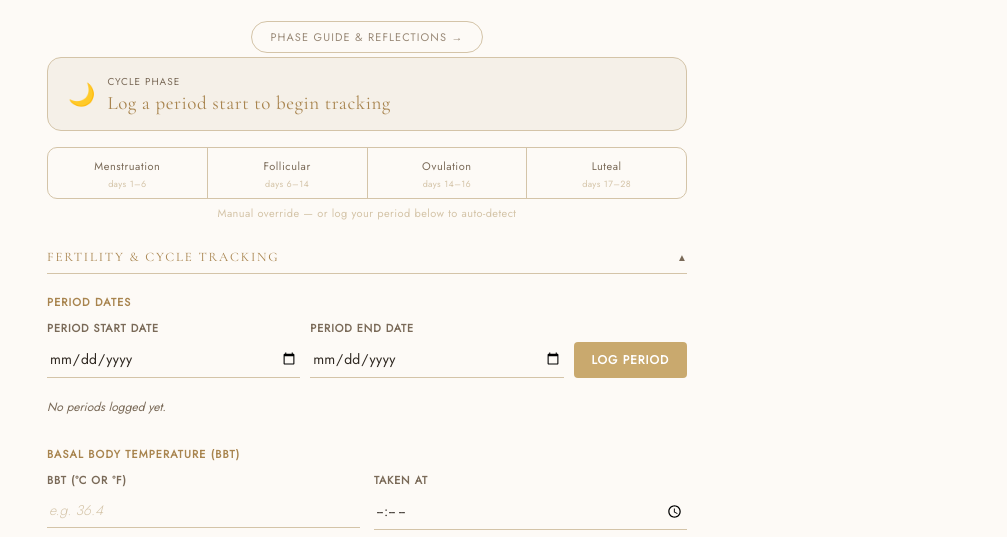
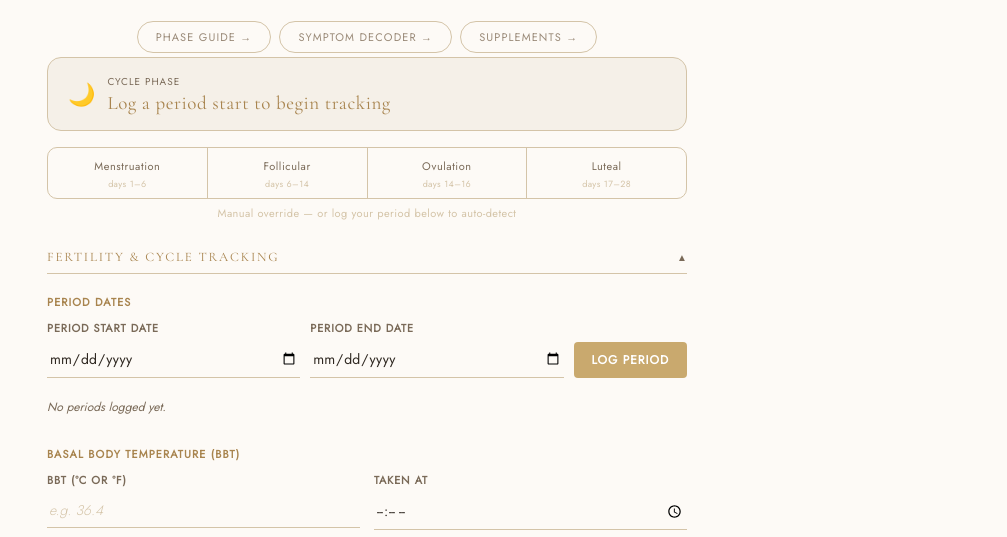
Before and after one commit to jesseasalmon/janelle, a plain HTML site: page index.html in a window 1280 px wide. Shown: the part 221-758 px from the top of the page, without its empty margins (273-1280 px from the left). Drawn offline with nearby package versions, Linux system fonts and the light colour scheme.

Commit message:
Update index.html

```diff
--- a/index.html
+++ b/index.html
@@ -35,7 +35,7 @@
     </div>
   </header>
 
-  <div style="text-align:center;margin:0.75rem 0 0.25rem"><a href="phases.html" style="font-family:Jost,sans-serif;font-size:11px;letter-spacing:0.1em;color:#9a8a78;text-transform:uppercase;text-decoration:none;border:0.5px solid #d4c4a8;padding:7px 18px;border-radius:20px;display:inline-block">Phase guide &amp; reflections →</a></div>
+  <div style="text-align:center;margin:0.75rem 0 0.25rem;display:flex;gap:8px;justify-content:center;flex-wrap:wrap"><a href="phases.html" style="font-family:Jost,sans-serif;font-size:11px;letter-spacing:0.1em;color:#9a8a78;text-transform:uppercase;text-decoration:none;border:0.5px solid #d4c4a8;padding:7px 18px;border-radius:20px;display:inline-block">Phase guide →</a><a href="symptoms.html" style="font-family:Jost,sans-serif;font-size:11px;letter-spacing:0.1em;color:#9a8a78;text-transform:uppercase;text-decoration:none;border:0.5px solid #d4c4a8;padding:7px 18px;border-radius:20px;display:inline-block">Symptom decoder →</a><a href="supplements.html" style="font-family:Jost,sans-serif;font-size:11px;letter-spacing:0.1em;color:#9a8a78;text-transform:uppercase;text-decoration:none;border:0.5px solid #d4c4a8;padding:7px 18px;border-radius:20px;display:inline-block">Supplements →</a></div>
 
   <!-- Cycle Intelligence Banner -->
   <div class="cycle-intel" id="cycleIntel">
```
